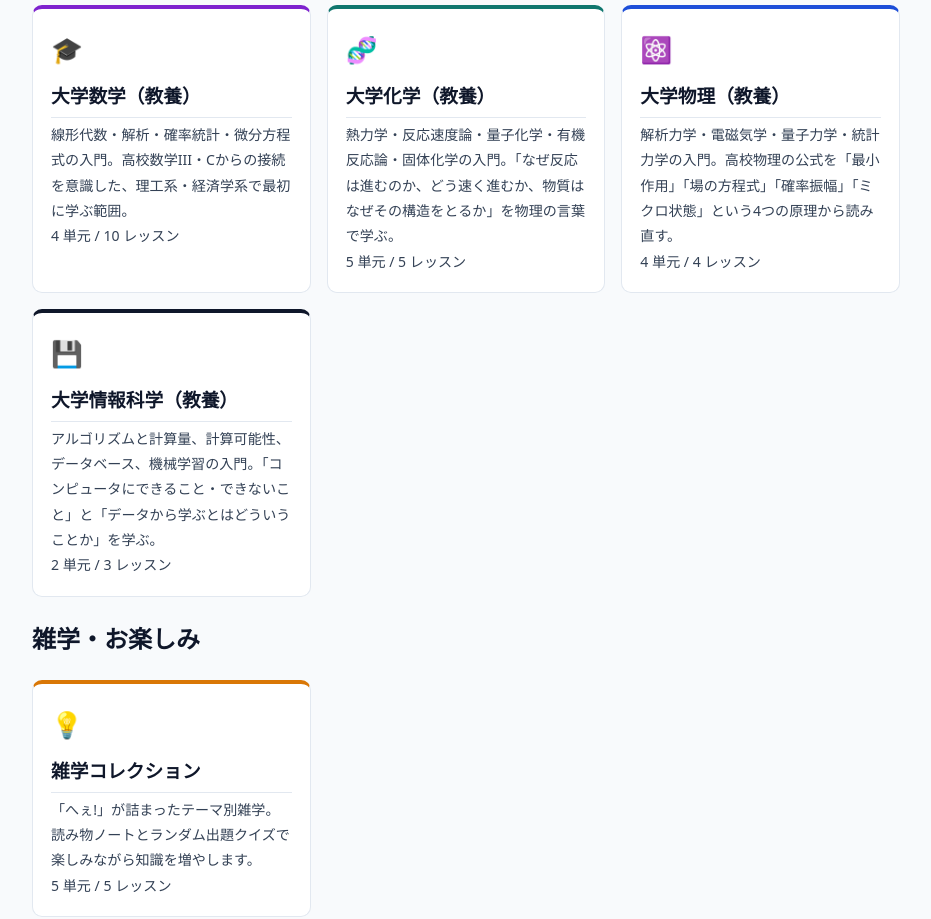
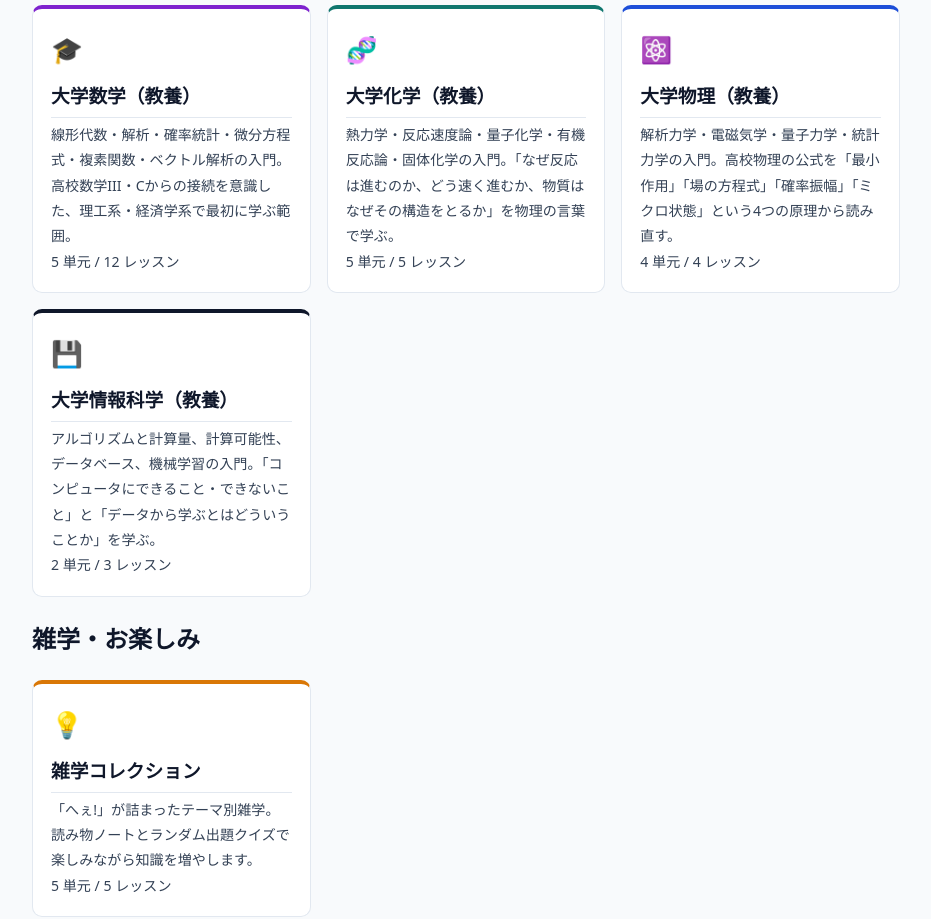
Before and after one commit to akku1139/study-blog, a React (Vite) app: page / in a window 1280 px wide. Shown: the part 2120-3039 px from the top of the page, without its empty margins (174-1105 px from the left). Built offline with nearby package versions, Linux system fonts and the light colour scheme.

Commit message:
大学数学に複素関数・ベクトル解析の単元を追加（2レッスン）

```diff
--- a/src/content/university-math/index.ts
+++ b/src/content/university-math/index.ts
@@ -1,5 +1,5 @@
 import type { Subject } from '../types';
-import { linearAlgebraUnit, analysisUnit, probabilityStatisticsUnit, differentialEquationsUnit } from './units';
+import { linearAlgebraUnit, analysisUnit, probabilityStatisticsUnit, differentialEquationsUnit, complexVectorUnit } from './units';
 
 // ============================================================
 // 大学数学（入門：線形代数と解析）
@@ -10,8 +10,8 @@ export const universityMath: Subject = {
   stage: 'university',
   name: '大学数学（教養）',
   description:
-    '線形代数・解析・確率統計・微分方程式の入門。高校数学III・Cからの接続を意識した、理工系・経済学系で最初に学ぶ範囲。',
+    '線形代数・解析・確率統計・微分方程式・複素関数・ベクトル解析の入門。高校数学III・Cからの接続を意識した、理工系・経済学系で最初に学ぶ範囲。',
   icon: '🎓',
   color: '#7e22ce',
-  units: [linearAlgebraUnit, analysisUnit, differentialEquationsUnit, probabilityStatisticsUnit],
+  units: [linearAlgebraUnit, analysisUnit, differentialEquationsUnit, probabilityStatisticsUnit, complexVectorUnit],
 };
--- a/src/content/university-math/units.ts
+++ b/src/content/university-math/units.ts
@@ -595,3 +595,168 @@ export const differentialEquationsUnit: Unit = {
     },
   ],
 };
+
+/** 大学数学：複素関数とベクトル解析 */
+export const complexVectorUnit: Unit = {
+  id: 'uni-complex-vector',
+  name: '複素関数とベクトル解析',
+  gakushuShidoYoryo: '複素数の極形式、正則関数、勾配・発散・回転、ガウスの発散定理',
+  lessons: [
+    {
+      id: 'complex-functions',
+      title: '複素関数——正則性とコーシー＝リーマン',
+      summary: '複素変数の微分可能性が強力な構造をもつことを学ぶ。',
+      objectives: [
+        '極形式で複素数を扱える',
+        'コーシー＝リーマンの関係式を確認できる',
+        '正則関数が無限回微分可能であることを説明できる',
+      ],
+      blocks: [
+        { type: 'heading', level: 3, content: '複素数の極形式' },
+        { type: 'formula', tex: 'z = x + iy = r(\\cos\\theta + i\\sin\\theta) = re^{i\\theta}', display: true },
+        {
+          type: 'list',
+          items: [
+            '**掛け算**＝絶対値の積・偏角の和（$z_1 z_2 = r_1 r_2 e^{i(\\theta_1+\\theta_2)}$）',
+            '**ド・モアブル**: $(\\cos\\theta + i\\sin\\theta)^n = \\cos n\\theta + i \\sin n\\theta$',
+            '$e^{i\\theta}$ の幾何：単位円上の点。オイラーの公式 $e^{i\\pi} + 1 = 0$',
+          ],
+        },
+        { type: 'heading', level: 3, content: '正則性' },
+        {
+          type: 'text',
+          content:
+            '複素関数 $f(z)$ の導関数は「どの方向からでも同じ極限」を要求します。これは実2変数関数よりずっと厳しい条件で、**コーシー＝リーマン方程式** $u_x = v_y, \\; u_y = -v_x$ と同値です。',
+        },
+        {
+          type: 'example',
+          title: '例題',
+          body: '$f(z) = z^2 = (x^2-y^2) + 2xyi$ が正則であることを確かめよ。',
+          answer: '$u = x^2-y^2$, $v = 2xy$。$u_x = 2x = v_y$、$u_y = -2y = -v_x$ ——CR 方程式を満たすので全域で正則。',
+        },
+        { type: 'heading', level: 3, content: 'なぜ強力か' },
+        {
+          type: 'list',
+          items: [
+            '**一度微分可能なら無限回微分可能**（実関数では成り立たない奇跡的な構造）',
+            '**コーシーの積分定理**: 閉曲線に沿った積分が内部の特異点だけで決まる → 留数計算',
+            '実積分や級数和（$\\int e^{-x^2}\\cos ax\\, dx$ 型）が複素平面上で一瞬で計算できることがある',
+          ],
+        },
+        {
+          type: 'practice',
+          title: '練習問題',
+          problems: [
+            {
+              body: '$1+i$ を極形式で表せ。',
+              answer: '$r = \\sqrt{2}$、$\\theta = \\pi/4$ より **$\\sqrt{2}\\,e^{i\\pi/4}$**。',
+            },
+            {
+              body: '$f(z) = \\bar{z} = x - iy$ が正則でない理由を CR 方程式で示せ。',
+              answer: '$u=x$, $v=-y$。$u_x=1 \\neq v_y=-1$ ——CR を満たさないため正則でない。',
+            },
+            {
+              body: '$(1+i)^8$ を計算せよ。',
+              hint: '極形式とド・モアブル。',
+              answer: '$(\\sqrt{2})^8 e^{i 8\\pi/4} = 16e^{i2\\pi} = $ **16**',
+            },
+          ],
+        },
+        {
+          type: 'quiz',
+          title: '確認クイズ（複素関数）',
+          questions: [
+            {
+              question: 'オイラーの公式 $e^{i\\theta} = \\cos\\theta + i\\sin\\theta$ の θ=π での帰結は？',
+              choices: ['$e^{i\\pi} + 1 = 0$', '$e^{i\\pi} = 0$', '$e^{i\\pi} = i$'],
+              answerIndex: 0,
+              explanation: 'cos π = −1, sin π = 0 なので e^{iπ} = −1。数学で最も有名な等式の一つです。',
+            },
+            {
+              question: '正則関数の特徴はどれか。',
+              choices: ['一度微分可能なら無限回微分可能', '必ずいたるところ発散する', '実部だけでは決まらない'],
+              answerIndex: 0,
+              explanation: '複素微分可能性（正則性）は極めて強い条件で、滑らかさを自動的に無限階まで保証します。',
+            },
+          ],
+        },
+      ],
+    },
+    {
+      id: 'vector-calculus',
+      title: 'ベクトル解析——流れを読む演算子',
+      summary: 'grad・div・rot で場の空間構造を捉え、積分定理で体積計算を面積計算へ落とす。',
+      objectives: [
+        '勾配・発散・回転の物理的意味を説明できる',
+        'ガウスの発散定理を使って体積積分を面積分に変換できる',
+      ],
+      blocks: [
+        { type: 'heading', level: 3, content: '3つの演算子' },
+        {
+          type: 'table',
+          headers: ['演算子', '定義', '意味'],
+          rows: [
+            ['勾配 grad f', '$\\nabla f = (f_x, f_y, f_z)$', '最も急な増加方向のベクトル'],
+            ['発散 div F', '$\\nabla \\cdot \\vec{F} = \\partial_x F_x + \\partial_y F_y + \\partial_z F_z$', '湧き出しの強さ（源か吸込みか）'],
+            ['回転 rot F', '$\\nabla \\times \\vec{F}$', '渦の強さ（回転成分）'],
+          ],
+        },
+        {
+          type: 'text',
+          content:
+            'マクスウェル方程式や流体力学はすべてこの言語で書かれます。たとえば「電荷がない場所では $\\nabla \\cdot \\vec E = 0$」＝電場の湧き出しがない、という文です。',
+        },
+        { type: 'heading', level: 3, content: '積分定理' },
+        { type: 'formula', tex: '\\iiint_V (\\nabla \\cdot \\vec{F})\\,dV = \\oint_{\\partial V} \\vec{F} \\cdot d\\vec{S} \\quad (\\text{ガウスの発散定理})', display: true },
+        {
+          type: 'text',
+          content:
+            '「内部の湧き出しの総量＝境界から出ていく流量」。3次元の体積計算を表面の計算に置き換えられます。ストークスの定理はその回転版です。',
+        },
+        {
+          type: 'example',
+          title: '例題',
+          body: '$\\vec{F} = (x, y, z)$ に対し $\\nabla \\cdot \\vec{F}$ を求めよ。',
+          answer: '$1 + 1 + 1 = $ **3**。原点から放射状に広がる場で、どこでも一定の湧き出しがある。',
+        },
+        {
+          type: 'practice',
+          title: '練習問題',
+          problems: [
+            {
+              body: '$f(x,y,z) = x^2 y$ の勾配を求めよ。',
+              answer: '$\\nabla f = (2xy, x^2, 0)$',
+            },
+            {
+              body: '任意のスカラー場について $\\nabla \\times (\\nabla f) = \\vec{0}$ を示せ。',
+              hint: '偏微分の順序交換（混合二次微分は等しい）。',
+              answer: '各成分が $\\partial_y \\partial_z f - \\partial_z \\partial_y f = 0$ などとなりゼロ。**渦なし場はポテンシャルの勾配**で書ける根拠。',
+            },
+            {
+              body: '$\\vec{F} = (-y, x, 0)$ の rot を求めよ。',
+              answer: '$(0, 0, \\partial_x x - \\partial_y(-y)) = (0,0,2)$ ——原点周りの剛体回転に対応。',
+            },
+          ],
+        },
+        {
+          type: 'quiz',
+          title: '確認クイズ（ベクトル解析）',
+          questions: [
+            {
+              question: 'div F > 0 となる点には何があるか。',
+              choices: ['湧き出し（源）', '吸い込み', '渦'],
+              answerIndex: 0,
+              explanation: '発散が正＝そこから流れが生まれている。負なら吸い込みです。',
+            },
+            {
+              question: 'ガウスの発散定理の利点は？',
+              choices: ['体積積分を面積分に変換できる', '任意の関数を級数展開できる', '微分方程式を解ける'],
+              answerIndex: 0,
+              explanation: '内部の総湧き出し（体積積分）を境界での流出入（面積分）に写し替えます。',
+            },
+          ],
+        },
+      ],
+    },
+  ],
+};
```
